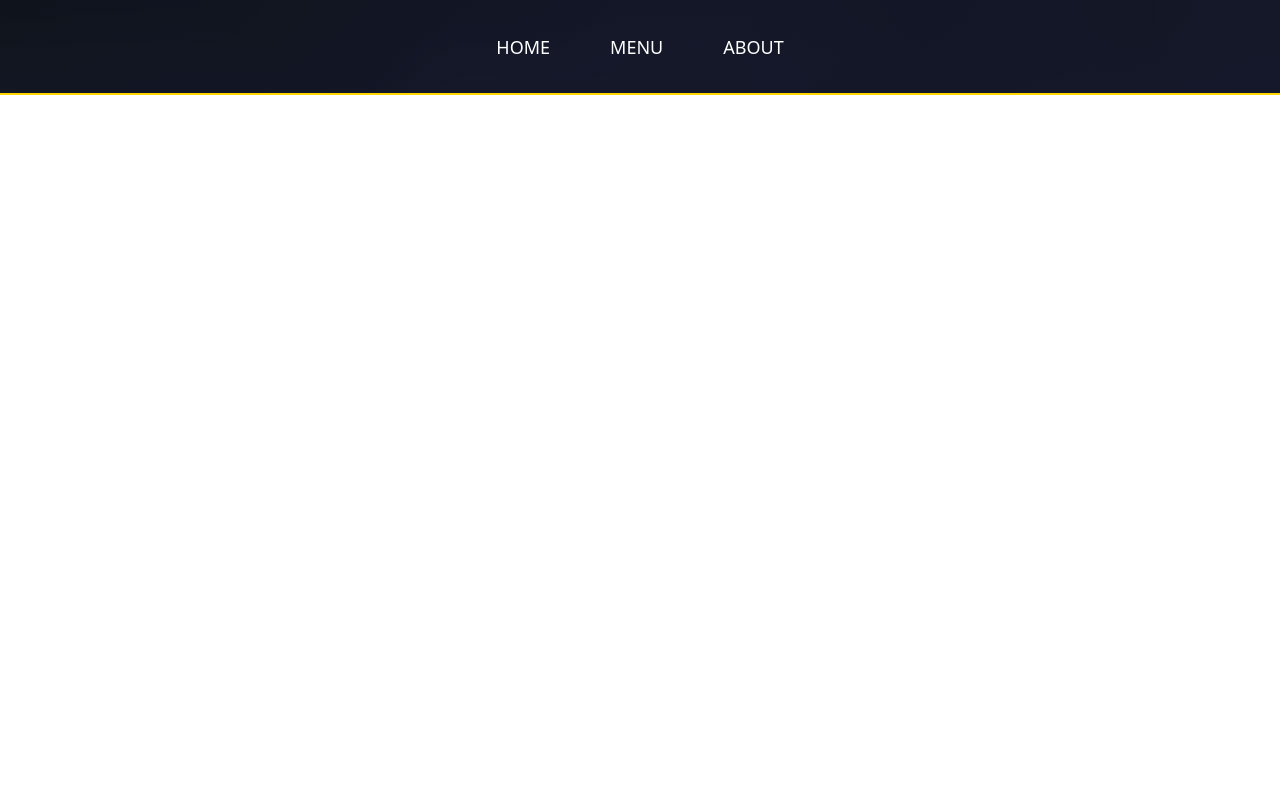
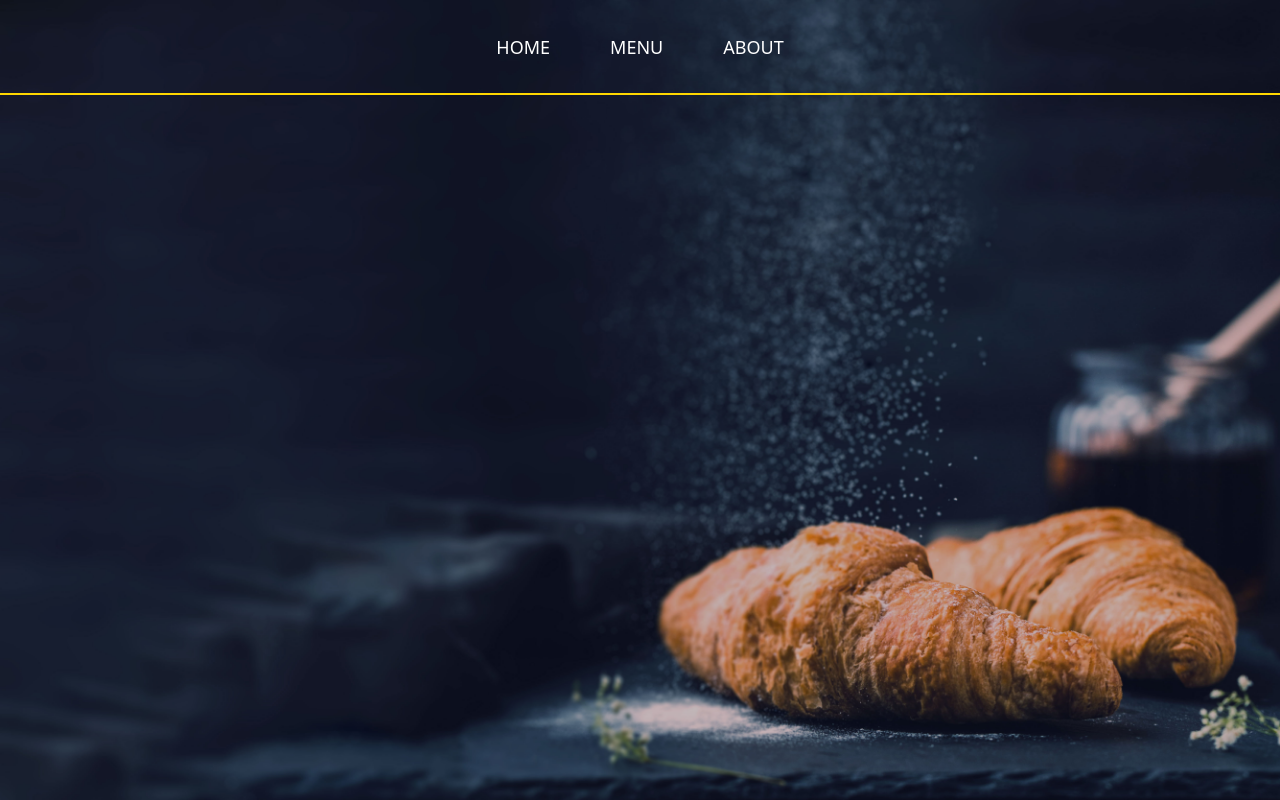
Before and after one commit to J0sek/restaurant-page, a website built with webpack: page dist/index.html in a window 1280 px wide. Built offline with Linux system fonts and the light colour scheme.

Commit message:
Fix background image sizing and content tag height

```diff
--- a/src/style.css
+++ b/src/style.css
@@ -6,6 +6,8 @@
 #content {
   font-family: system-ui, -apple-system, BlinkMacSystemFont, 'Segoe UI', Roboto, Oxygen, Ubuntu, Cantarell, 'Open Sans', 'Helvetica Neue', sans-serif;
   background-image: url(./restaurant-front.jpg);
+  background-size: 100%;
+  height: 100vh;
 }
 
 .banner {
```
Also changed, not shown: dist/main.js.
